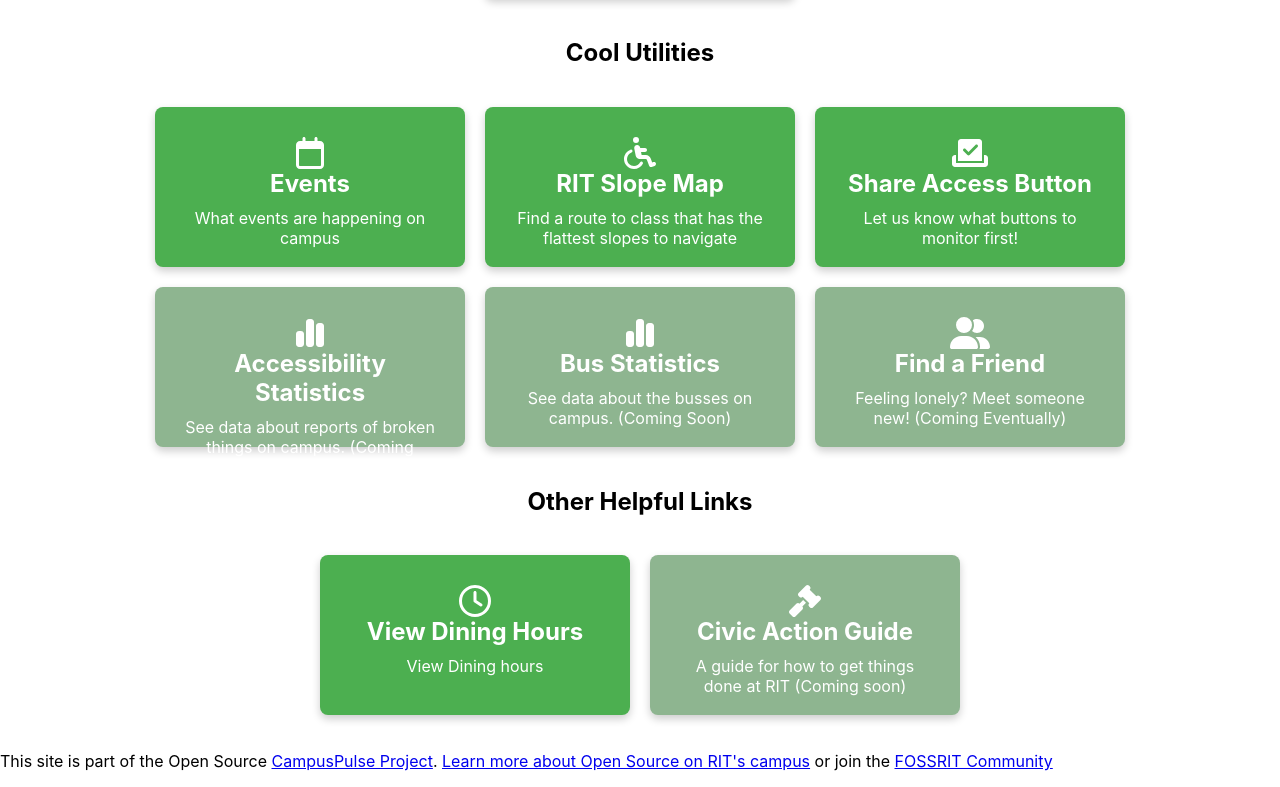
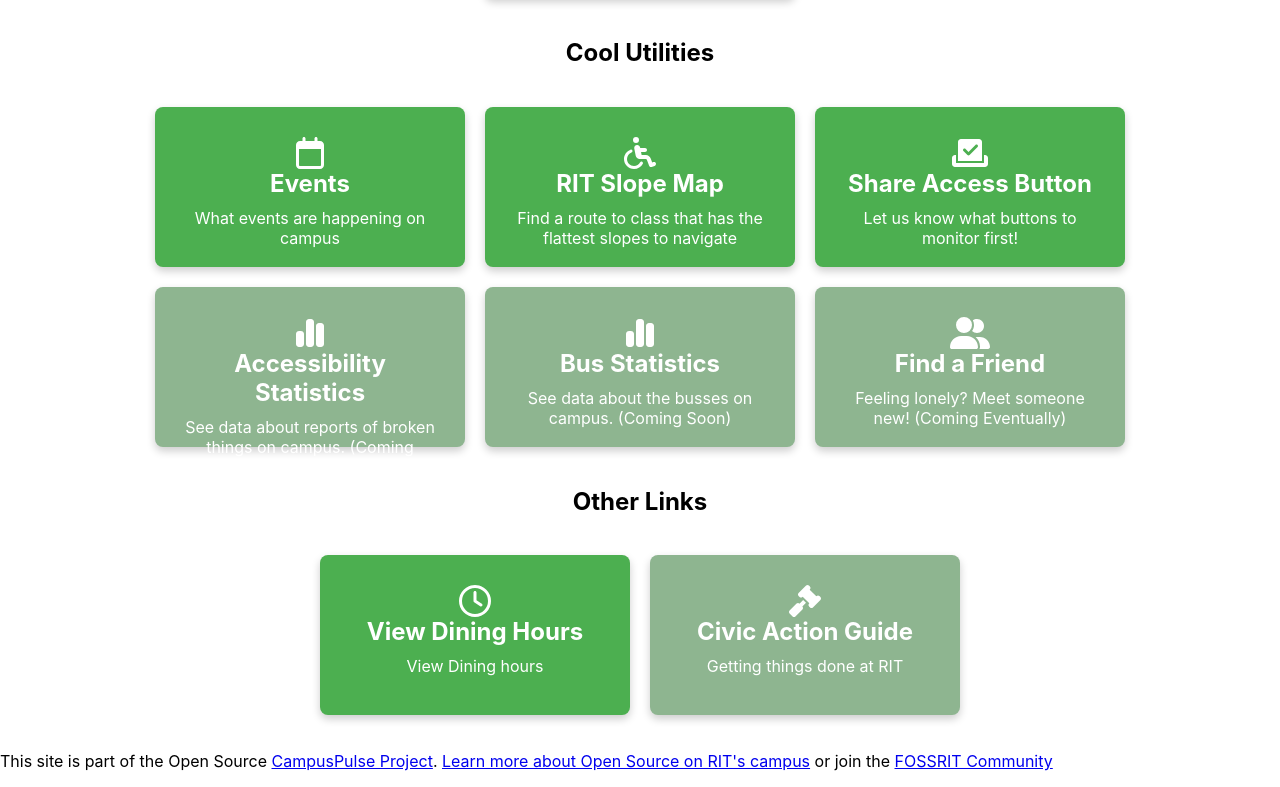
Before and after one commit to CampusPulse/homepage, a React (Create React App) app: page / in a window 1280 px wide. Shown: the part 431-1218 px from the top of the page. Built offline with nearby package versions, Linux system fonts and the light colour scheme.

Commit message:
swap disabled item info to a different format

```diff
--- a/src/App.jsx
+++ b/src/App.jsx
@@ -31,7 +31,7 @@ const App = () => {
       title: 'Accessibility Issue',
       description: 'Report broken accessibility hardware. (Coming Soon)',
       link: '#',
-      enabled: false
+      disabled: "(Coming Soon)"
     },
   ]
 
@@ -60,21 +60,21 @@ const App = () => {
       title: 'Accessibility Statistics',
       description: 'See data about reports of broken things on campus. (Coming Soon)',
       link: '#',
-      enabled: false
+      disabled: "(Coming Soon)"
     },
     {
       icon: faChartSimple,
       title: 'Bus Statistics',
       description: 'See data about the busses on campus. (Coming Soon)',
       link: '#',
-      enabled: false
+      disabled: "(Coming Soon)"
     },
     {
       icon: faUserGroup,
       title: 'Find a Friend',
       description: 'Feeling lonely? Meet someone new! (Coming Eventually)',
       link: '#',
-      enabled: false
+      disabled: "(Coming Eventually)"
     }
   ];
   const links = [
@@ -87,9 +87,9 @@ const App = () => {
     {
       icon: faGavel,
       title: 'Civic Action Guide',
-      description: 'A guide for how to get things done at RIT (Coming soon)',
+      description: 'Getting things done at RIT',
       link: '#',
-      enabled: false
+      disabled: "(Coming soon)"
     },
   ];
   return (
@@ -98,8 +98,8 @@ const App = () => {
       <Menu items={brokenReports} />
       <h2 style={{textAlign:'center'}}>Cool Utilities</h2>
       <Menu items={menuItems} />
-      <h2 style={{textAlign:'center'}}>Other Helpful Links</h2>
-      <Menu items={links} />
+      <h2 style={{textAlign:'center'}}>Other Links</h2>
+      <Menu items={links} style="small" />
       <footer className="app-footer">
         <p>This site is part of the Open Source <a href="https://github.com/CampusPulse/">CampusPulse Project</a>. <a href="https://docs.google.com/document/d/1tLtA1JWAWCyU-I9oMHJfNNU0mO2UYU2SZ_ibUw2YlLs/edit?tab=t.0">Learn more about Open Source on RIT's campus</a> or join the <a href="https://fossrit.github.io/">FOSSRIT Community</a></p>
       </footer>
--- a/src/Menu.jsx
+++ b/src/Menu.jsx
@@ -12,7 +12,7 @@ const Menu = ({ items }) => {
         <a
           key={index}
           href={item.link}
-		      className={`menu-button ${item.enabled === false ?  ' disabled' : ''} ${highlightedId === item.id ? 'highlighted' : ''}`}
+		      className={`menu-button ${item.disabled !== undefined ?  ' disabled' : ''} ${highlightedId === item.id ? 'highlighted' : ''}`}
           target="_blank"
           rel="noopener noreferrer"
         >
```
